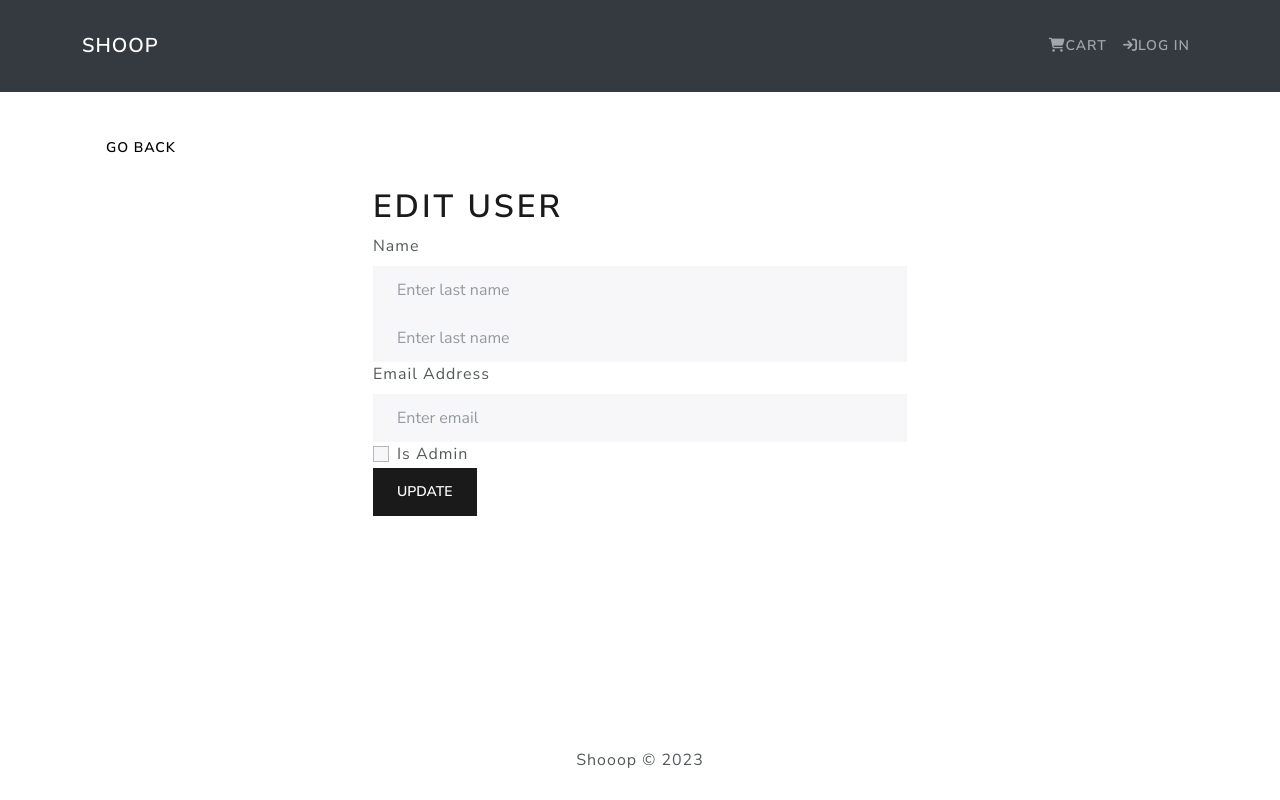
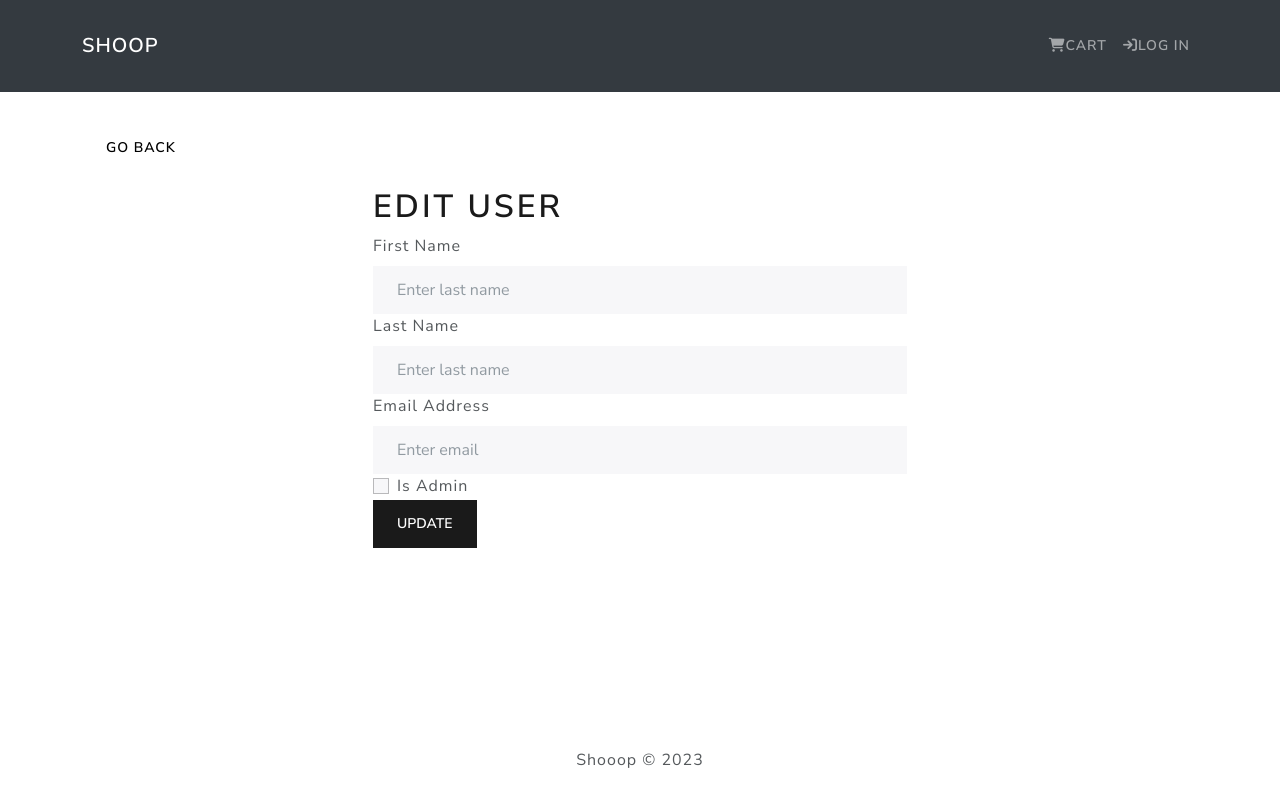
Before and after one commit to Kevjinx/MERN-Project-Ecommerce-Shoop, a React (Create React App) app in the folder frontend/: page /admin/users/1/edit in a window 1280 px wide. Built offline with nearby package versions, Linux system fonts and the light colour scheme; no server answers.

Commit message:
refactor reducer names

```diff
--- a/frontend/src/features/user/userSlice.js
+++ b/frontend/src/features/user/userSlice.js
@@ -422,6 +422,7 @@ export const updateUserById = (user) => async (dispatch, getState) => {
       user,
       config
     );
+
     dispatch(userAdminUpdateByIdSuccess(data));
   } catch (error) {
     dispatch(userAdminUpdateByIdFail(error.response));
--- a/frontend/src/screens/AdminEditUserScreen.jsx
+++ b/frontend/src/screens/AdminEditUserScreen.jsx
@@ -66,20 +66,18 @@ const AdminEditUserScreen = () => {
         <h1>Edit User</h1>
         {loadingUpdate && <Loader />}
         {errorUpdate && <Message variant="danger">{errorUpdate}</Message>}
-        {loading ? (
-          <Loader />
-        ) : error ? (
-          <Message variant="danger">{error}</Message>
-        ) : (
+
         <Form onSubmit={submitHandler}>
           <Form.Group controlId="name">
-              <Form.Label>Name</Form.Label>
+            <Form.Label>First Name</Form.Label>
             <Form.Control
               type="first Name"
               placeholder="Enter last name"
               value={firstName}
               onChange={(e) => setFirstName(e.target.value)}
             ></Form.Control>
+            <Form.Label>Last Name</Form.Label>
+
             <Form.Control
               type="last Name"
               placeholder="Enter last name"
@@ -111,7 +109,6 @@ const AdminEditUserScreen = () => {
             Update
           </Button>
         </Form>
-        )}
       </FormContainer>
     </>
   );
```
Lines whose indentation alone changed are shown as unchanged.
